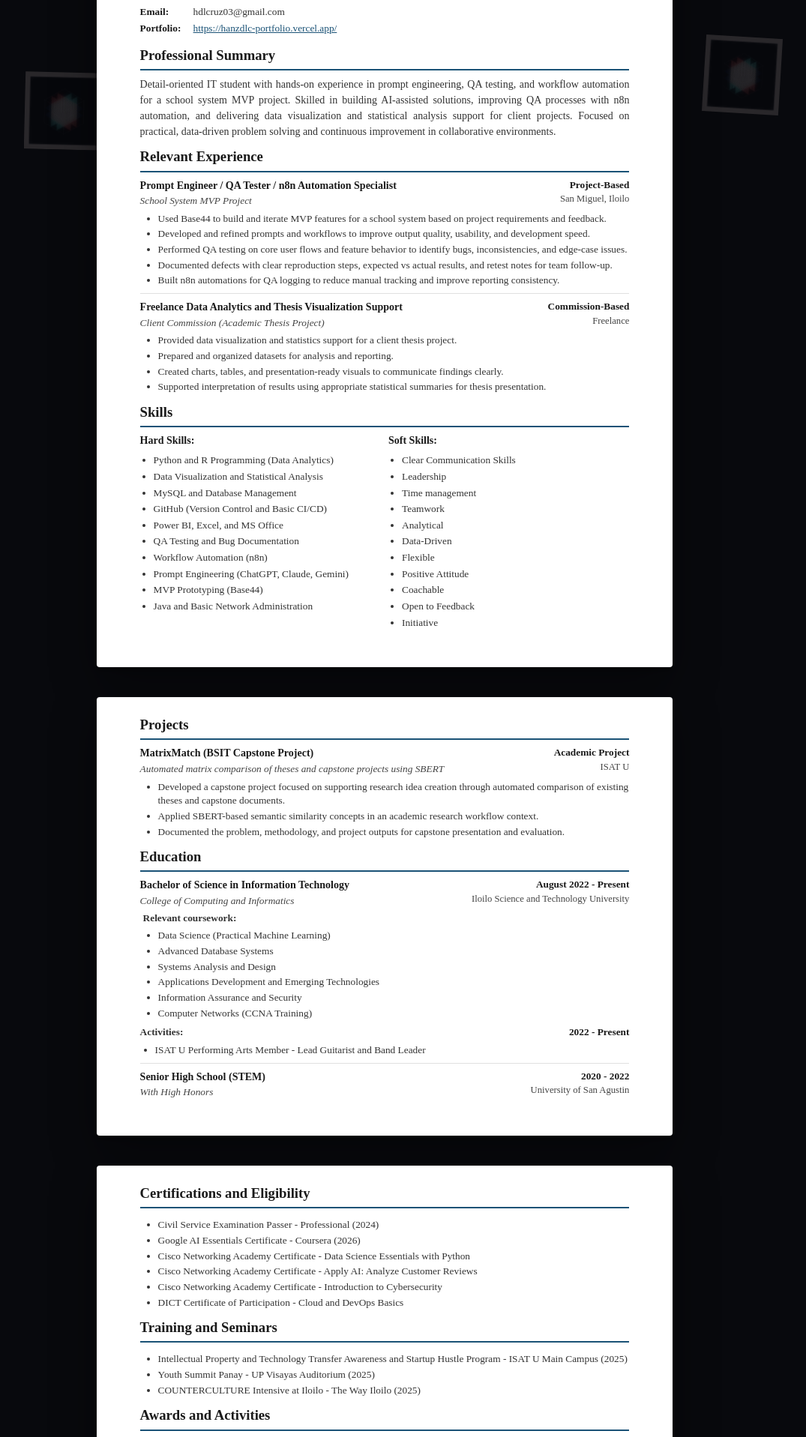
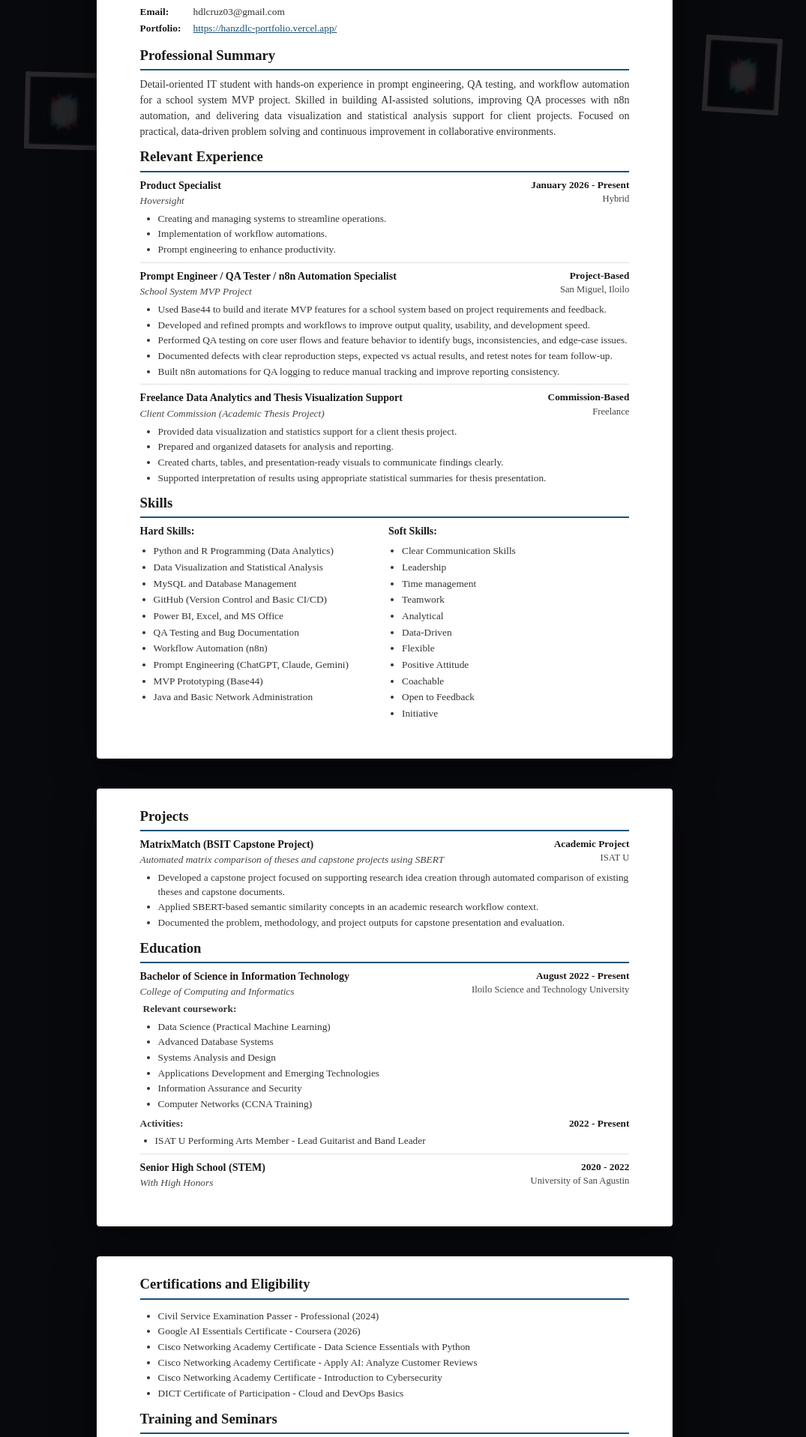
Before and after one commit to HanzDLC/MyPortfolio, a Flask app: page /cv in a window 1280 px wide. Shown: the part 384-2301 px from the top of the page at 75% size, without its empty margins (127-1202 px from the left). Run offline with Flask 3, Linux system fonts and the light colour scheme.

Commit message:
Updates to Resume and CV

```diff
--- a/templates/cv_document.html
+++ b/templates/cv_document.html
@@ -1,4 +1,5 @@
-<div class="cv-paper-container" id="{{ printable_id|default('cv-printable') }}" data-doc-name="{{ doc_name|default('CV') }}">
+<div class="cv-paper-container" id="{{ printable_id|default('cv-printable') }}"
+    data-doc-name="{{ doc_name|default('CV') }}">
 
     <!-- ==================== PAGE 1 ==================== -->
     <div class="cv-paper">
@@ -45,6 +46,26 @@
         <section class="cv-section">
             <h3 class="cv-section-title">Relevant Experience</h3>
             <div class="cv-section-content">
+
+                <div class="cv-edu-entry">
+                    <div class="cv-edu-header">
+                        <div class="cv-edu-left">
+                            <h4>Product Specialist</h4>
+                            <p class="cv-edu-detail">Hoversight</p>
+                        </div>
+                        <div class="cv-edu-right">
+                            <span class="cv-date">January 2026 - Present</span>
+                            <span class="cv-institution">Hybrid</span>
+                        </div>
+                    </div>
+                    <div class="cv-courses">
+                        <ul>
+                            <li>Creating and managing systems to streamline operations.</li>
+                            <li>Implementation of workflow automations.</li>
+                            <li>Prompt engineering to enhance productivity.</li>
+                        </ul>
+                    </div>
+                </div>
 
                 <div class="cv-edu-entry">
                     <div class="cv-edu-header">
@@ -258,7 +279,8 @@
             <div class="cv-section-content">
                 <div class="cv-courses">
                     <ul>
-                        <li>Intellectual Property and Technology Transfer Awareness and Startup Hustle Program - ISAT U Main Campus (2025)</li>
+                        <li>Intellectual Property and Technology Transfer Awareness and Startup Hustle Program - ISAT U
+                            Main Campus (2025)</li>
                         <li>Youth Summit Panay - UP Visayas Auditorium (2025)</li>
                         <li>COUNTERCULTURE Intensive at Iloilo - The Way Iloilo (2025)</li>
                     </ul>
@@ -276,7 +298,8 @@
                         <li>Dean's Lister A.Y. 2023-2024</li>
                         <li>Graduated Senior High School with High Honors</li>
                         <li>Sigabong XXXIV IGNITUS: Campus Clash - Battle of the Bands (Champion)</li>
-                        <li>Iloilo Scholastic Academy Circle of Musicians - Battle of the Bands (Champion and Best Guitarist Award)</li>
+                        <li>Iloilo Scholastic Academy Circle of Musicians - Battle of the Bands (Champion and Best
+                            Guitarist Award)</li>
                         <li>Iloilo Bike Fest - Battle of the Bands (Champion)</li>
                         <li>RASUC Participant</li>
                         <li>ASEAN Song Competition Participant</li>
--- a/templates/resume_document.html
+++ b/templates/resume_document.html
@@ -1,4 +1,5 @@
-<div class="cv-paper-container" id="{{ printable_id|default('resume-printable') }}" data-doc-name="{{ doc_name|default('Resume') }}">
+<div class="cv-paper-container" id="{{ printable_id|default('resume-printable') }}"
+    data-doc-name="{{ doc_name|default('Resume') }}">
 
     <div class="cv-paper">
 
@@ -20,7 +21,8 @@
                     </div>
                     <div class="cv-contact-item">
                         <span class="cv-contact-label">Portfolio:</span>
-                        <a href="https://hanzdlc-portfolio.vercel.app/" target="_blank">https://hanzdlc-portfolio.vercel.app/</a>
+                        <a href="https://hanzdlc-portfolio.vercel.app/"
+                            target="_blank">https://hanzdlc-portfolio.vercel.app/</a>
                     </div>
                 </div>
             </div>
@@ -69,6 +71,26 @@
         <section class="cv-section">
             <h3 class="cv-section-title">Relevant Experience</h3>
             <div class="cv-section-content">
+
+                <div class="cv-edu-entry">
+                    <div class="cv-edu-header">
+                        <div class="cv-edu-left">
+                            <h4>Product Specialist</h4>
+                            <p class="cv-edu-detail">Hoversight</p>
+                        </div>
+                        <div class="cv-edu-right">
+                            <span class="cv-date">January 2026 - Present</span>
+                            <span class="cv-institution">Hybrid</span>
+                        </div>
+                    </div>
+                    <div class="cv-courses">
+                        <ul>
+                            <li>Creating and managing systems.</li>
+                            <li>Automations.</li>
+                            <li>Prompt engineering.</li>
+                        </ul>
+                    </div>
+                </div>
 
                 <div class="cv-edu-entry">
                     <div class="cv-edu-header">
```
